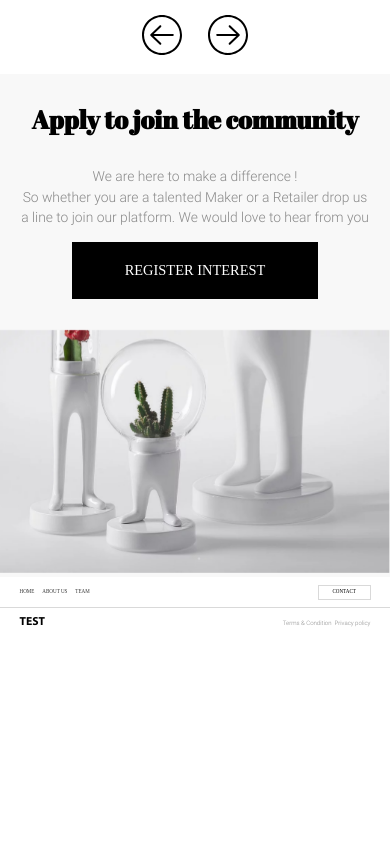
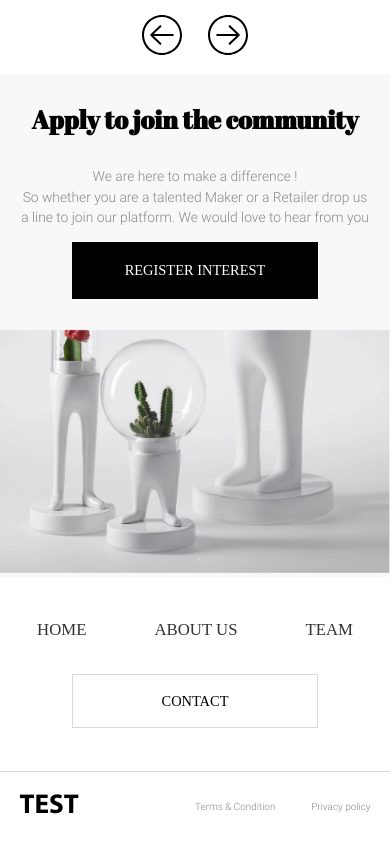
Before and after one commit to Dmytiuk/test_task, a website: page index.html in a window 390 px wide. Shown: the part 3931-4773 px from the top of the page. Before the commit the page ends 4568 px from the top, so only its background shows below. Drawn offline with nearby package versions, Linux system fonts and the light colour scheme; a web font is replaced by a local one.

Commit message:
mobilefix

```diff
--- a/src/scss/layouts/footer.scss
+++ b/src/scss/layouts/footer.scss
@@ -7,6 +7,7 @@
     border-bottom: 1px solid #D9D9D9;
     @media(max-width: 425px){
     padding: 2% 5% 2% 5%;
+    flex-direction: column;
     }
   }
   &__end{
@@ -15,18 +16,25 @@
     align-items: center;
     padding: 2% 20% 2% 20%;
     @media(max-width: 425px){
-    padding: 2% 5% 2% 5%;
+    padding: 5%;
     }
   }
   &__nav{
     width: 20%;
     display: flex;
     justify-content: space-between;
+    @media(max-width: 425px){
+    width: 90%;
+    margin-top: 10%;
+    }
   }
   &__link{
     font-size: 1.3vmin;
     font-family: 'Aleo Light';
     text-transform: uppercase;
+    @media(max-width: 425px){
+    font-size: 4.3vmin;
+    }
   }
   &__button{
     width: 15%;
@@ -36,6 +44,12 @@
     font-family: 'Aleo Light';
     text-transform: uppercase;
     transition: .4s;
+    @media(max-width: 425px){
+    width: 70%;
+    padding: 5%;
+    margin: 10% 0 10% 0;
+    font-size: 3.7vmin;
+    }
     &:hover{
       border: 1px solid #000000;
       background: #000000;
@@ -47,16 +61,25 @@
     font-family: 'Myriad Pro Bold';
     font-size: 3vmin;
     text-transform: uppercase;
+    @media(max-width: 425px){
+    font-size: 7vmin;
+    }
   }
   &__info{
     width: 25%;
     display: flex;
     justify-content: space-between;
+    @media(max-width: 425px){
+    width: 50%;
+    }
     a{
       font-family: 'Roboto Light';
       color: #898989;
       line-height: 1.5em;
       font-size: 1.55vmin;
+      @media(max-width: 425px){
+      font-size: 2.55vmin;
+      }
     }
   }
 }
```
Also changed, not shown: dist/css/main.css.
